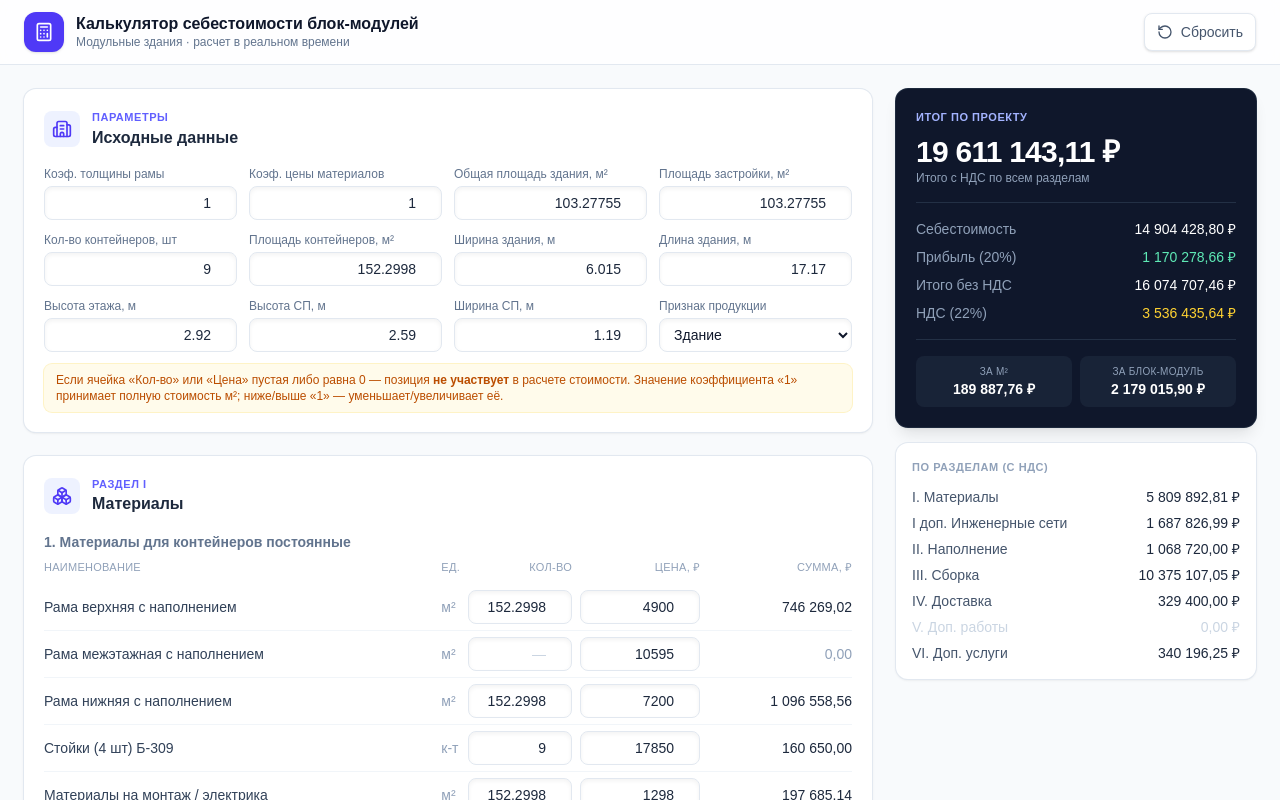
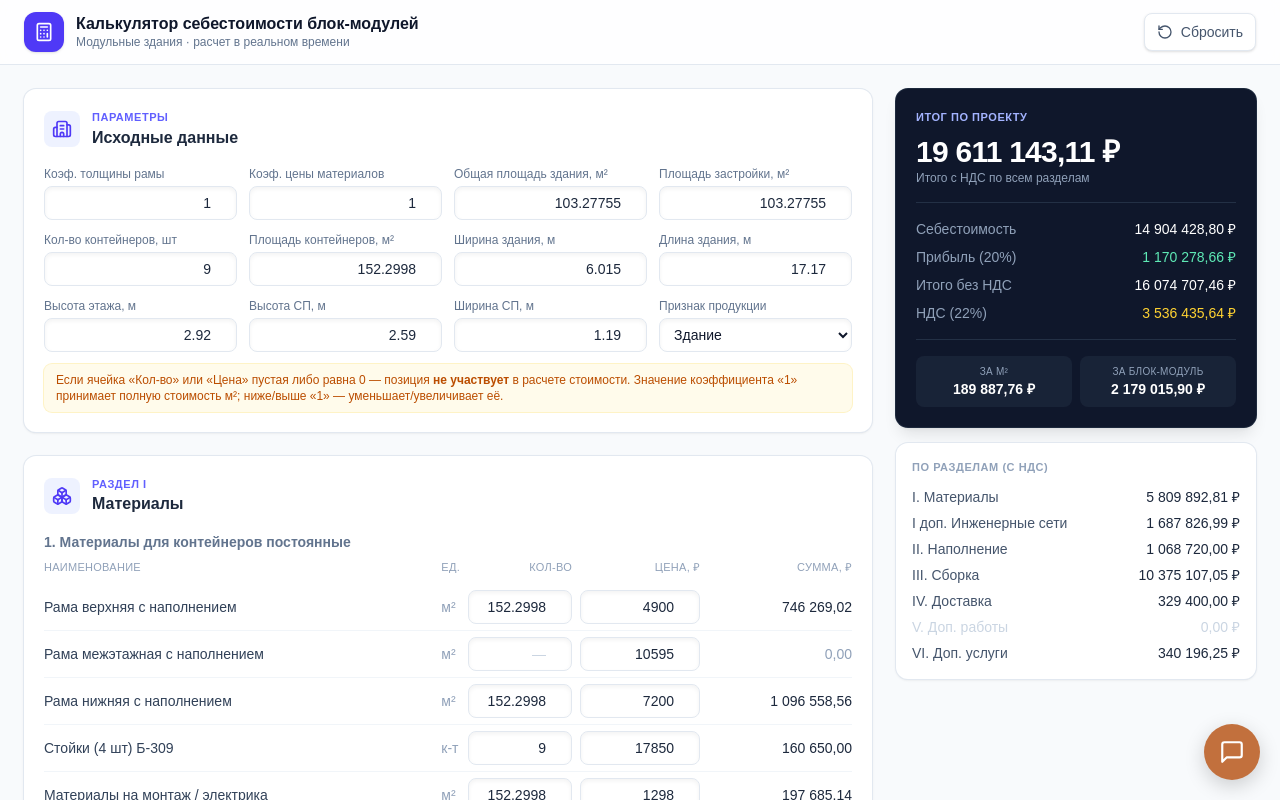
Before and after one commit to Wreclex/bm-calculator, a Next.js app: page / in a window 1280 px wide. Shown: the top 800 px of the page. Built offline with nearby package versions, Linux system fonts and the light colour scheme.

Commit message:
Update layout.tsx

```diff
--- a/app/layout.tsx
+++ b/app/layout.tsx
@@ -1,3 +1,4 @@
+import Script from "next/script";
 import "./globals.css";
 
 export const metadata = {
@@ -12,7 +13,12 @@ export default function RootLayout({
 }) {
   return (
     <html lang="ru">
-      <body className="bg-slate-50 text-slate-900 antialiased">{children}</body>
+      <body className="bg-slate-50 text-slate-900 antialiased">
+        {children}
+        {/* ИИ-чат-помощник: плавающая кнопка + окно чата, vanilla JS из public/.
+            lazyOnload — рекомендация доков Next 16 для чат-виджетов. */}
+        <Script src="/ai-chat-widget.js" strategy="lazyOnload" />
+      </body>
     </html>
   )
 }
```
